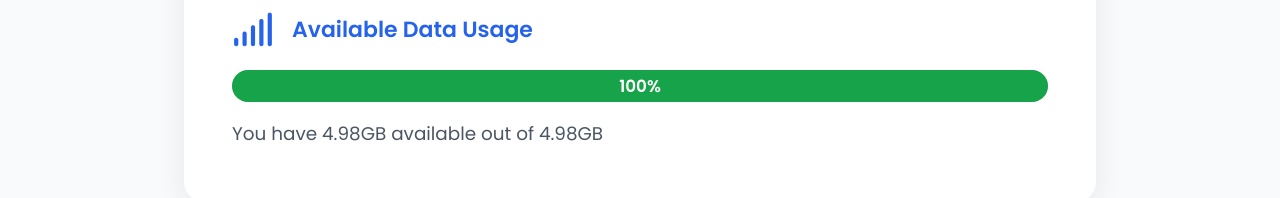
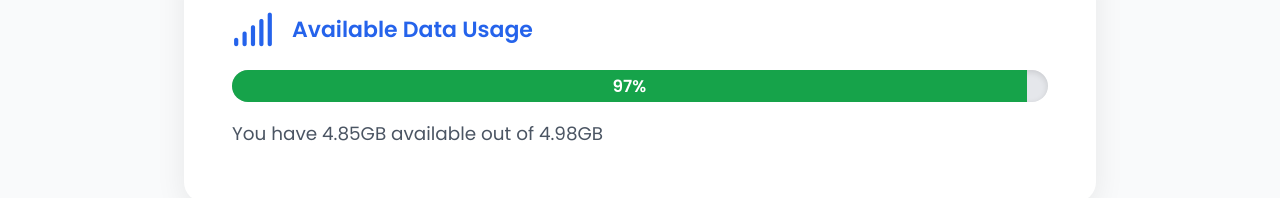
Before and after one commit to zoomexa/ProxyChecker, a plain HTML site: page shahindatadash.html in a window 1280 px wide. Shown: the part 252-450 px from the top of the page. Drawn offline with Linux system fonts and the light colour scheme.

Commit message:
Update shahindatadash.html

```diff
--- a/shahindatadash.html
+++ b/shahindatadash.html
@@ -357,7 +357,7 @@
 
 				// === This value SHOULD come from your backend/admin panel dynamically ===
 				// Replace this static value with your backend logic or fetch from API
-				let availableGB = 5; // <-- example dynamic value from backend
+				let availableGB = 4.85; // <-- example dynamic value from backend
 
 				function updateDashboard(value) {
 					let clampedValue = Math.min(Math.max(value, 0), totalGB);
```
